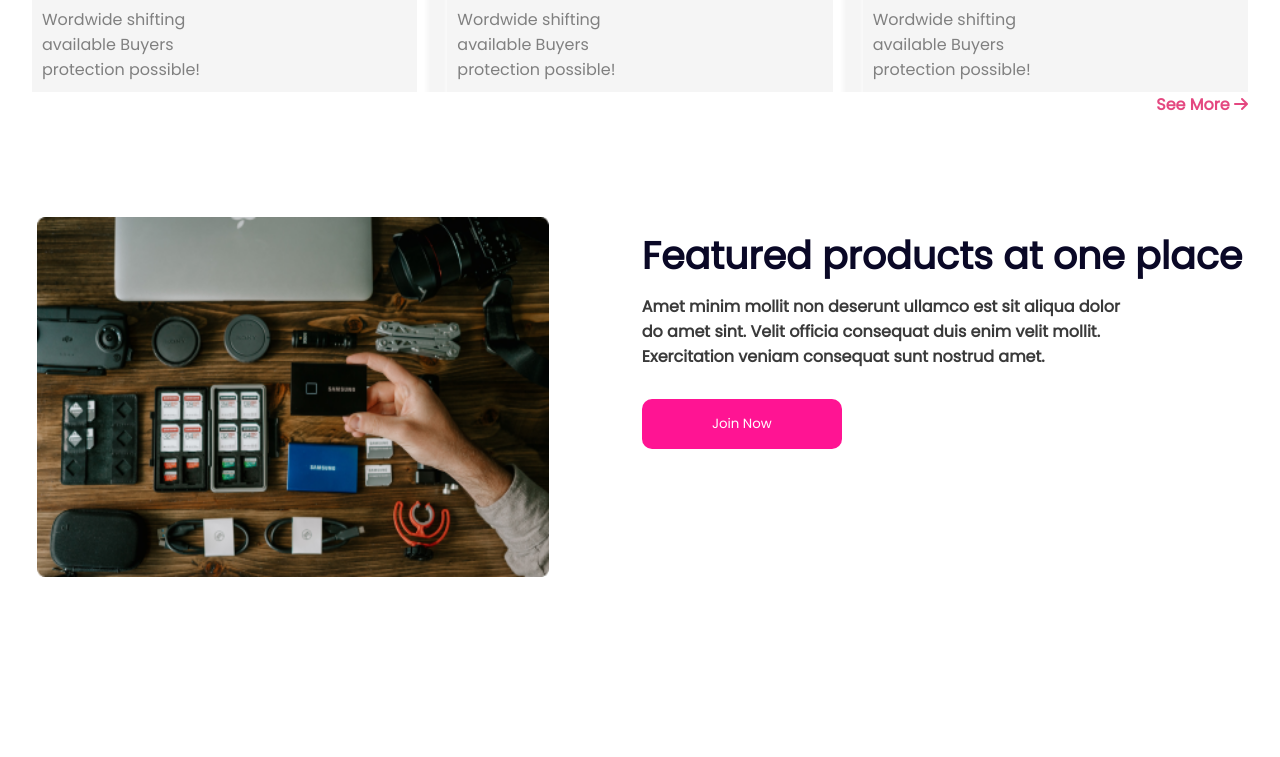
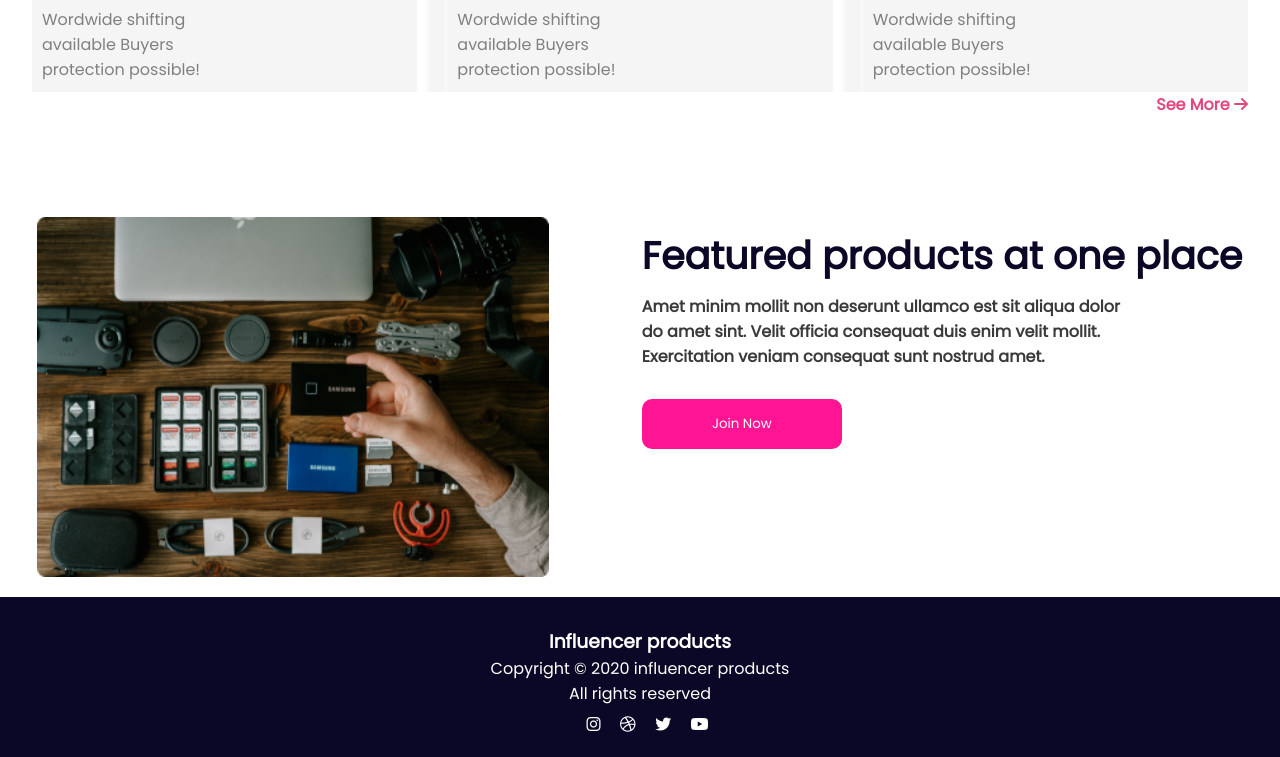
Before and after one commit to samio11/Influencere_web, a plain HTML site: page index.html in a window 1280 px wide. Shown: the part 2655-3412 px from the top of the page. Before the commit the page ends 3239 px from the top, so only its background shows below. Drawn offline with Linux system fonts and the light colour scheme.

Commit message:
Edit Done

```diff
--- a/index.html
+++ b/index.html
@@ -160,8 +160,11 @@
             </div>
         </div>
     </main>
-    <footer>
-
+    <footer class="last">
+       <h3>Influencer products</h3>
+       <p>Copyright © 2020  influencer products</p>
+       <p>All rights reserved</p>
+       <p><i class="fa-brands fa-instagram"></i> <i class="fa-brands fa-dribbble"></i> <i class="fa-brands fa-twitter"></i> <i class="fa-brands fa-youtube"></i></p>
     </footer>
 </body>
 
--- a/style/main_style.css
+++ b/style/main_style.css
@@ -228,6 +228,24 @@ margin-top: 10px;
 /* line-height: 60px;  */
 }
 
+.last{
+    width: 100%;
+    height: 20vh;
+    background-color: #0A0826;
+    color: white;
+    margin-top: 20px;
+    text-align: center
+}
+
+.last>h3{
+    padding-top: 30px;
+}
+
+.last >p>i{
+    margin-top: 10px;
+    margin-left: 15px;
+}
+
 @media screen and (max-width : 576px) {
     /* *{
         overflow-x: hidden;
```
